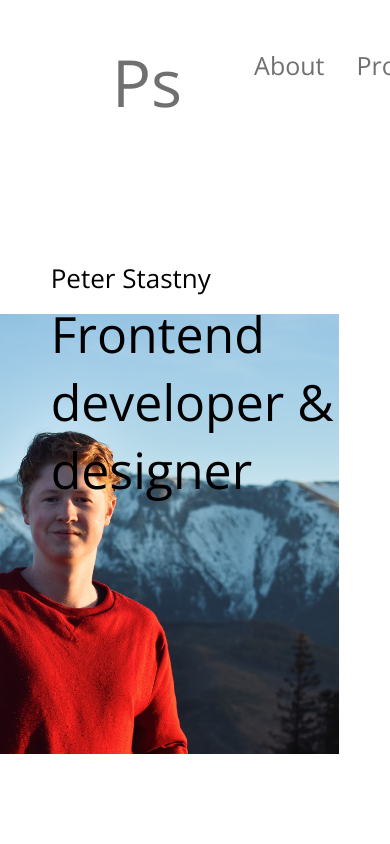
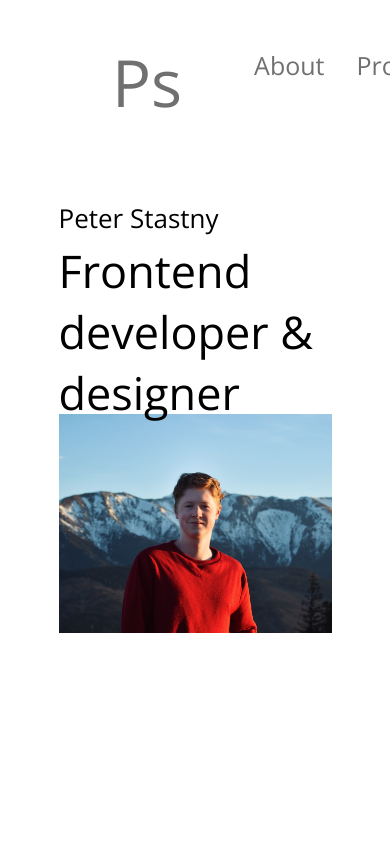
Before and after one commit to Cive793/Portfolio, a plain HTML site: page index.html in a window 390 px wide. Shown: the top 844 px of the page. Drawn offline with nearby package versions, Linux system fonts and the light colour scheme.

Commit message:
landing portrait and desc responsive for 850

```diff
--- a/style.css
+++ b/style.css
@@ -502,3 +502,27 @@ header {
     font-size: 50px;
   }
 }
+
+@media only screen and (max-width: 850px) {
+  .landingContainer {
+    margin-top: 250px;
+    margin-left: auto;
+    margin-right: auto;
+    width: 70%;
+  }
+  .name {
+    top: 200px;
+  }
+  .description {
+    top: 240px;
+    max-width: 70%;
+    font-size: 45px;
+  }
+  .portrait {
+    float: none;
+    display: block;
+    margin-left: auto;
+    margin-right: auto;
+    width: 100%;
+  }
+}
```
